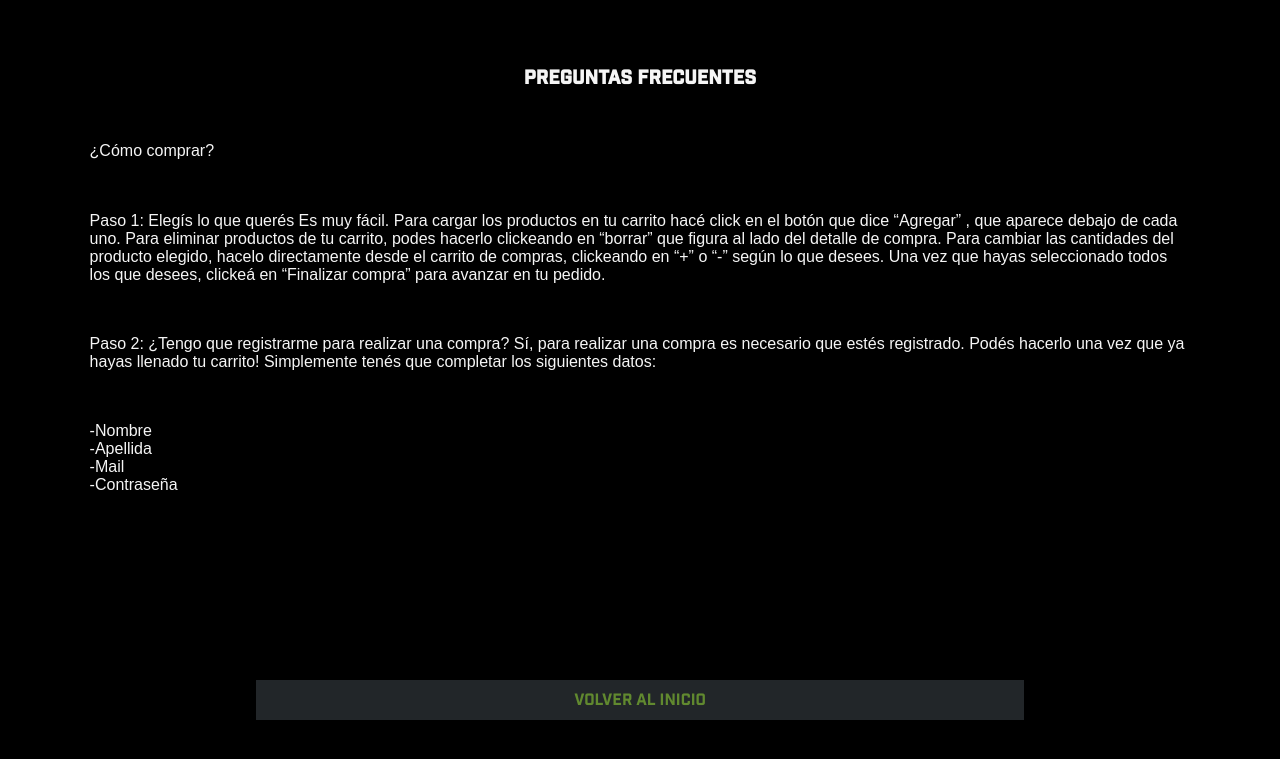
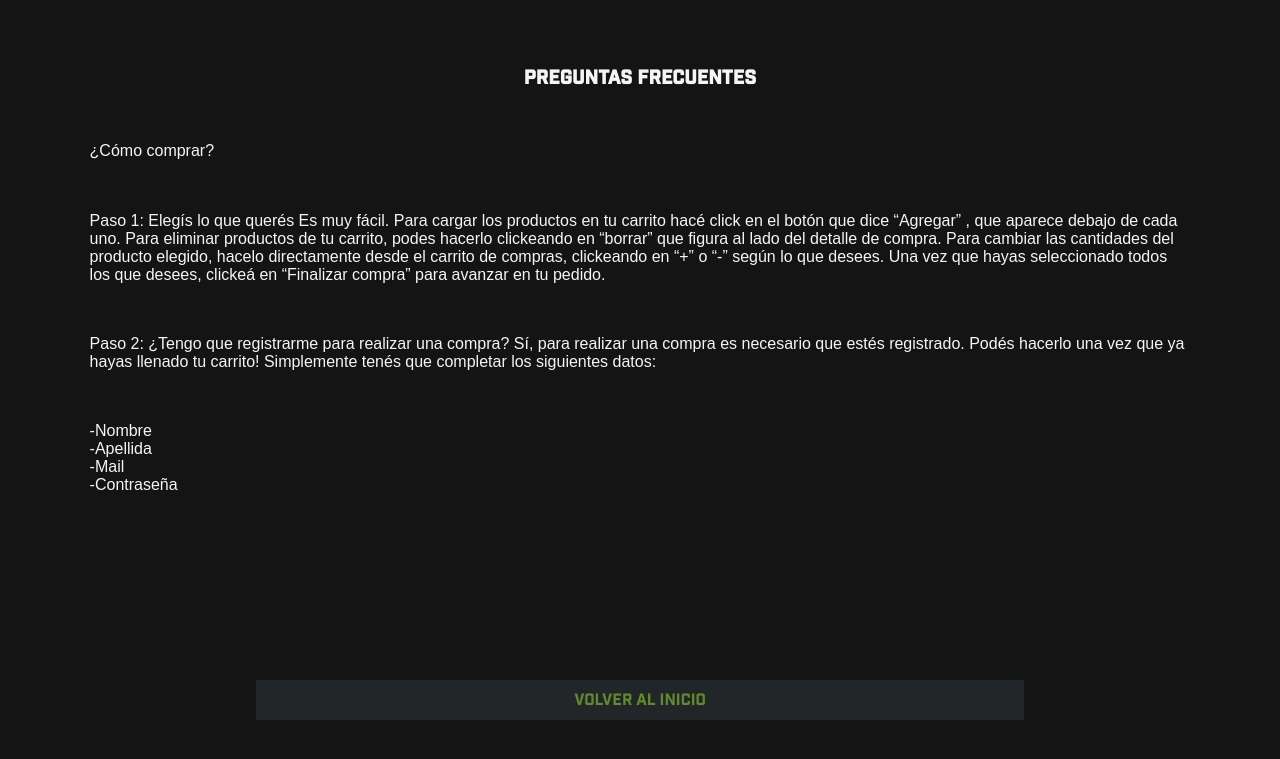
Before and after one commit to Moreko/grupo_4_digitalbirra, a PHP site: page /faq.html in a window 1280 px wide. Shown: the top 759 px of the page. Run offline with PHP 8.4, Linux system fonts and the light colour scheme.

Commit message:
color fondo

```diff
--- a/site/css/styles.css
+++ b/site/css/styles.css
@@ -31,7 +31,7 @@ html {
     align-items: center;
     width: 100%;
     font-family: 'Quicksand', sans-serif;
-    background-color: rgb(0, 0, 0);
+    background-color:rgb(20, 20, 20);
 }
 
 .cabeza{
@@ -174,7 +174,6 @@ FIN DEL MENU */
 .contenedorMain {
     width: 100%;
     min-height: 70vh;
-    background-color: rgb(0, 0, 0);
     display: flex;
     flex-direction: column;
     justify-content: center;
```
